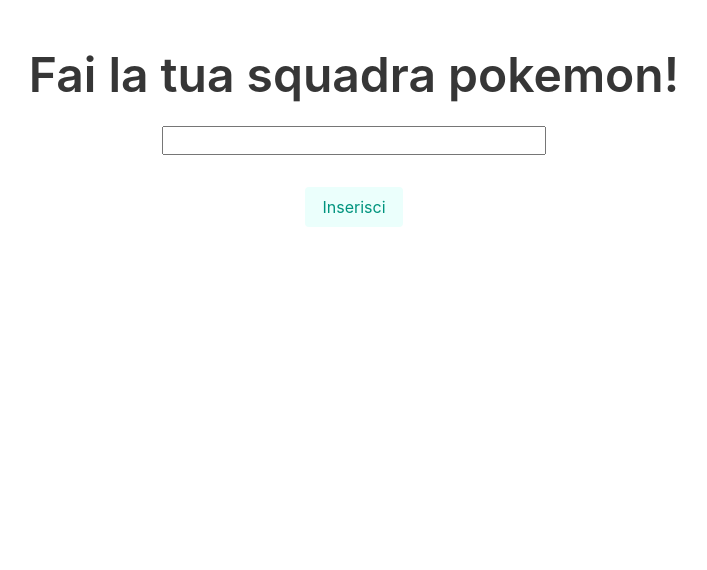
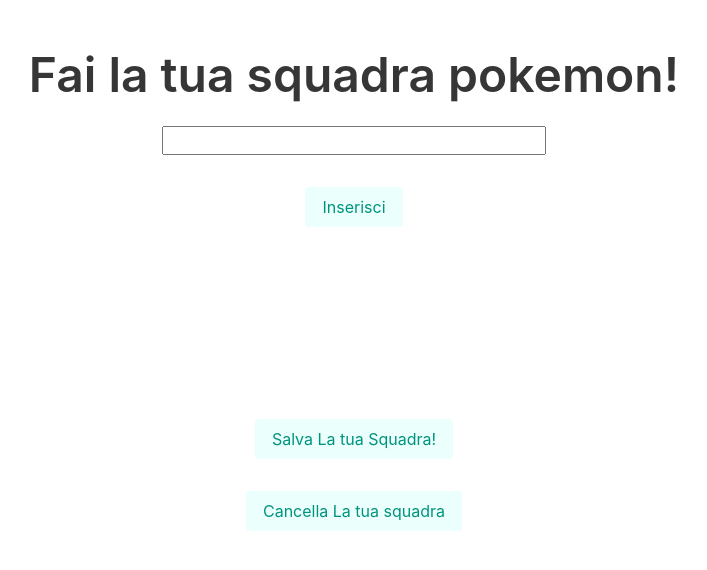
Before and after one commit to micziz/pokemon-selector, a Svelte app: page / in a window 1280 px wide. Shown: the top 570 px of the page, without its empty margins (286-993 px from the left). Built offline with nearby package versions, Linux system fonts and the light colour scheme.

Commit message:
Add adding and deleting squad

```diff
--- a/src/App.svelte
+++ b/src/App.svelte
@@ -1,7 +1,6 @@
 <script lang="ts">
 	import { pokemons } from './store.js';
   import Pokemon from "./Pokemon.svelte";
-
   let pkm: any;
   let noMorePkm = false;
 
@@ -12,6 +11,23 @@
 		pokemonsValue = value;
 	});
 
+  function retriveItems(){
+      let element1 = localStorage.getItem('squadElmt1')
+      let element2 = localStorage.getItem('squadElmt2')
+      let element3 = localStorage.getItem('squadElmt3')
+      let element4 = localStorage.getItem('squadElmt4')
+      let element5 = localStorage.getItem('squadElmt5')
+      let element6 = localStorage.getItem('squadElmt6')
+      return [element1, element2, element3, element4, element5, element6]
+  }
+
+    let elemntArr = retriveItems()
+
+    elemntArr.forEach((element) => {
+      if (element != null){
+        pokemonsValue.push(element)
+      }
+    })
 
 
   function addPkmn(){
@@ -22,6 +38,25 @@
       pkmsCurrent.push(pkm)
       pokemons.set(pkmsCurrent)
     }
+  }
+
+  function removeItems(){
+    localStorage.removeItem('squadElmt1')
+    localStorage.removeItem('squadElmt2')
+    localStorage.removeItem('squadElmt3')
+    localStorage.removeItem('squadElmt4')
+    localStorage.removeItem('squadElmt5')
+    localStorage.removeItem('squadElmt6')
+  }
+
+  function saveSquad(){
+    removeItems()
+    let count = 1
+    pkmsCurrent.forEach((element) => {
+
+      localStorage.setItem(`squadElmt${count}`, element)
+      count++;
+    })
   }
 </script>
 
@@ -46,6 +81,18 @@
 {#if noMorePkm}
   <h1 id="noMrPkm">Non puoi inserire piu pokemon</h1>
 {/if}
+
+<div id="btn-save">
+  <button class="button is-primary is-light" on:click={saveSquad}>
+    Salva La tua Squadra!
+  </button>
+</div>
+
+<div id="btn-remove">
+  <button class="button is-primary is-light" on:click={removeItems}>
+    Cancella La tua squadra
+  </button>
+</div>
 
 <style>
   #form{
@@ -81,4 +128,18 @@
     text-align: center;
     margin-top: 2rem;
   }
+
+  #btn-save{
+    display: flex;
+    justify-content: center;
+    align-items: center;
+    margin-top: 12rem;
+  }
+
+  #btn-remove{
+    display: flex;
+    justify-content: center;
+    align-items: center;
+    margin-top: 2rem;
+  }
 </style>
```
Also changed, not shown: src/getPokemon.ts (deleted, +0 -13 lines).
